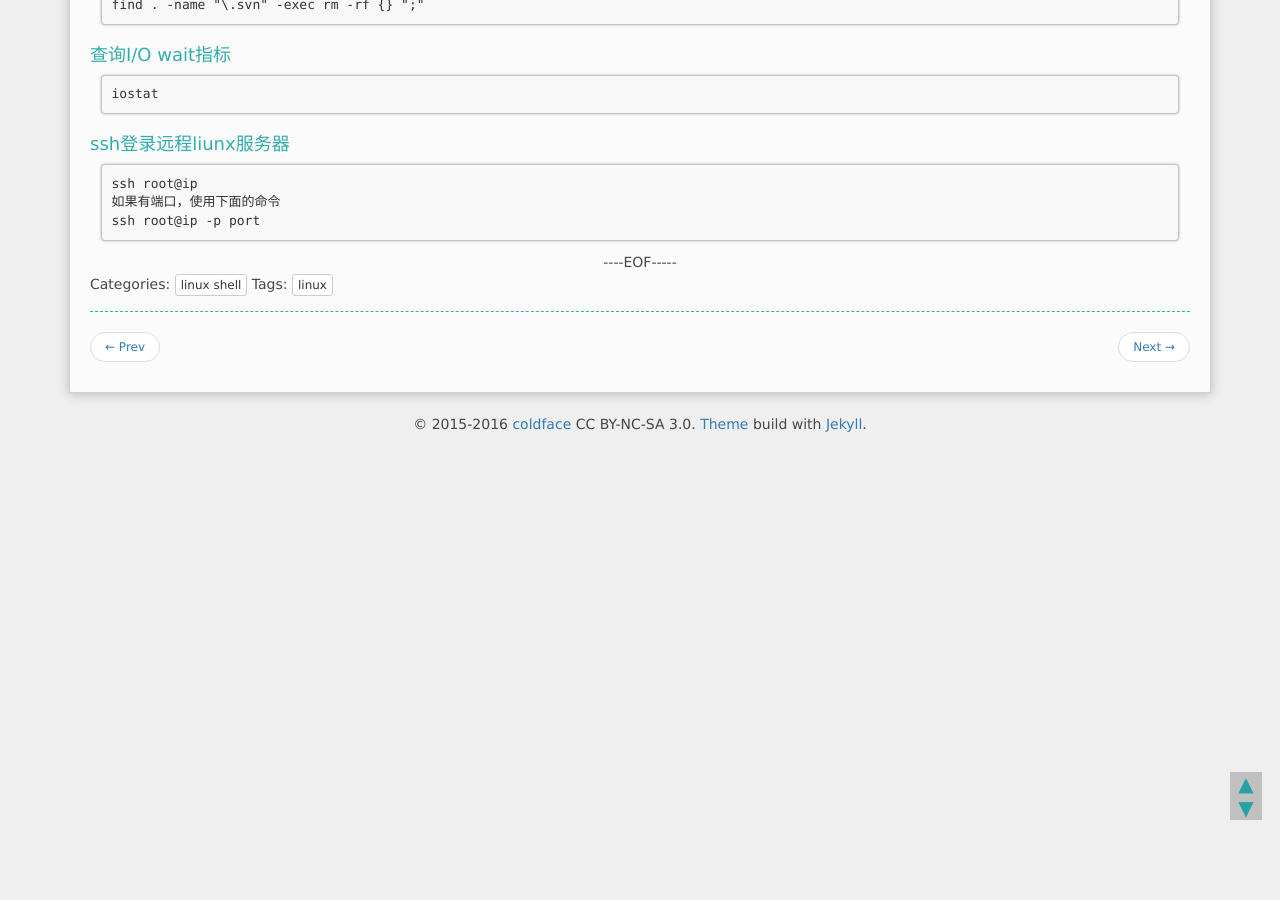
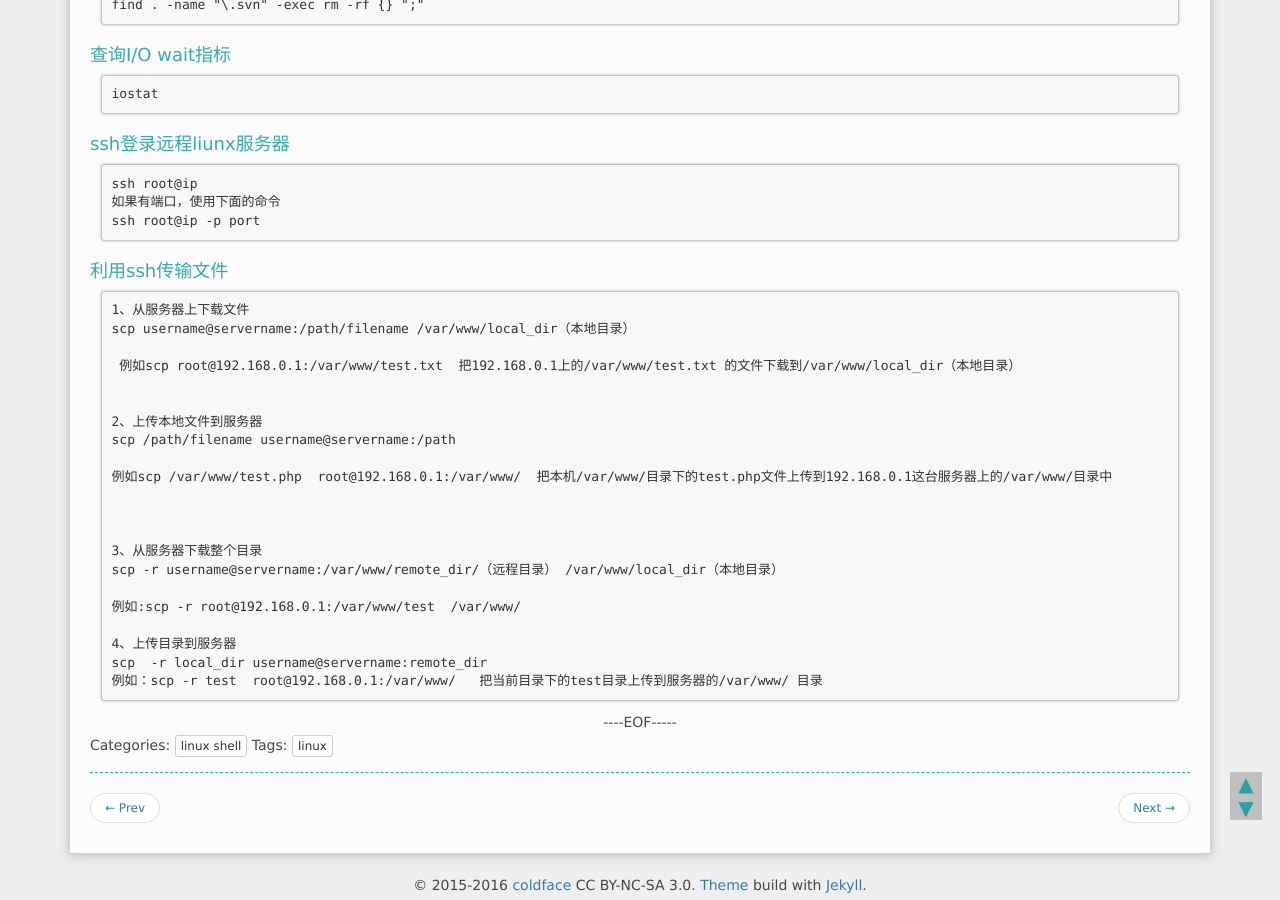
Before and after one commit to jackzhao29/jackzhao29.github.com, a Jekyll site: the page built from _posts/2015-06-14-linux各种小工具命令.md, in a window 1280 px wide and 900 px high, scrolled down 903 px. Built offline with Jekyll 4.4.1, drawn with Linux system fonts in a browser that asks for light colours; Markdown is read by kramdown in place of the engine named in the settings; comment, search, counter and statistics services are not loaded.

Commit message:
add linxu shell

````diff
--- a/_posts/2015-06-14-linux各种小工具命令.md
+++ b/_posts/2015-06-14-linux各种小工具命令.md
@@ -61,3 +61,28 @@ ssh root@ip
 如果有端口，使用下面的命令
 ssh root@ip -p port
 ```
+### 利用ssh传输文件
+
+```
+1、从服务器上下载文件
+scp username@servername:/path/filename /var/www/local_dir（本地目录）
+
+ 例如scp root@192.168.0.1:/var/www/test.txt  把192.168.0.1上的/var/www/test.txt 的文件下载到/var/www/local_dir（本地目录）
+
+
+2、上传本地文件到服务器
+scp /path/filename username@servername:/path
+
+例如scp /var/www/test.php  root@192.168.0.1:/var/www/  把本机/var/www/目录下的test.php文件上传到192.168.0.1这台服务器上的/var/www/目录中
+
+
+
+3、从服务器下载整个目录
+scp -r username@servername:/var/www/remote_dir/（远程目录） /var/www/local_dir（本地目录）
+
+例如:scp -r root@192.168.0.1:/var/www/test  /var/www/
+
+4、上传目录到服务器
+scp  -r local_dir username@servername:remote_dir
+例如：scp -r test  root@192.168.0.1:/var/www/   把当前目录下的test目录上传到服务器的/var/www/ 目录
+```
````
